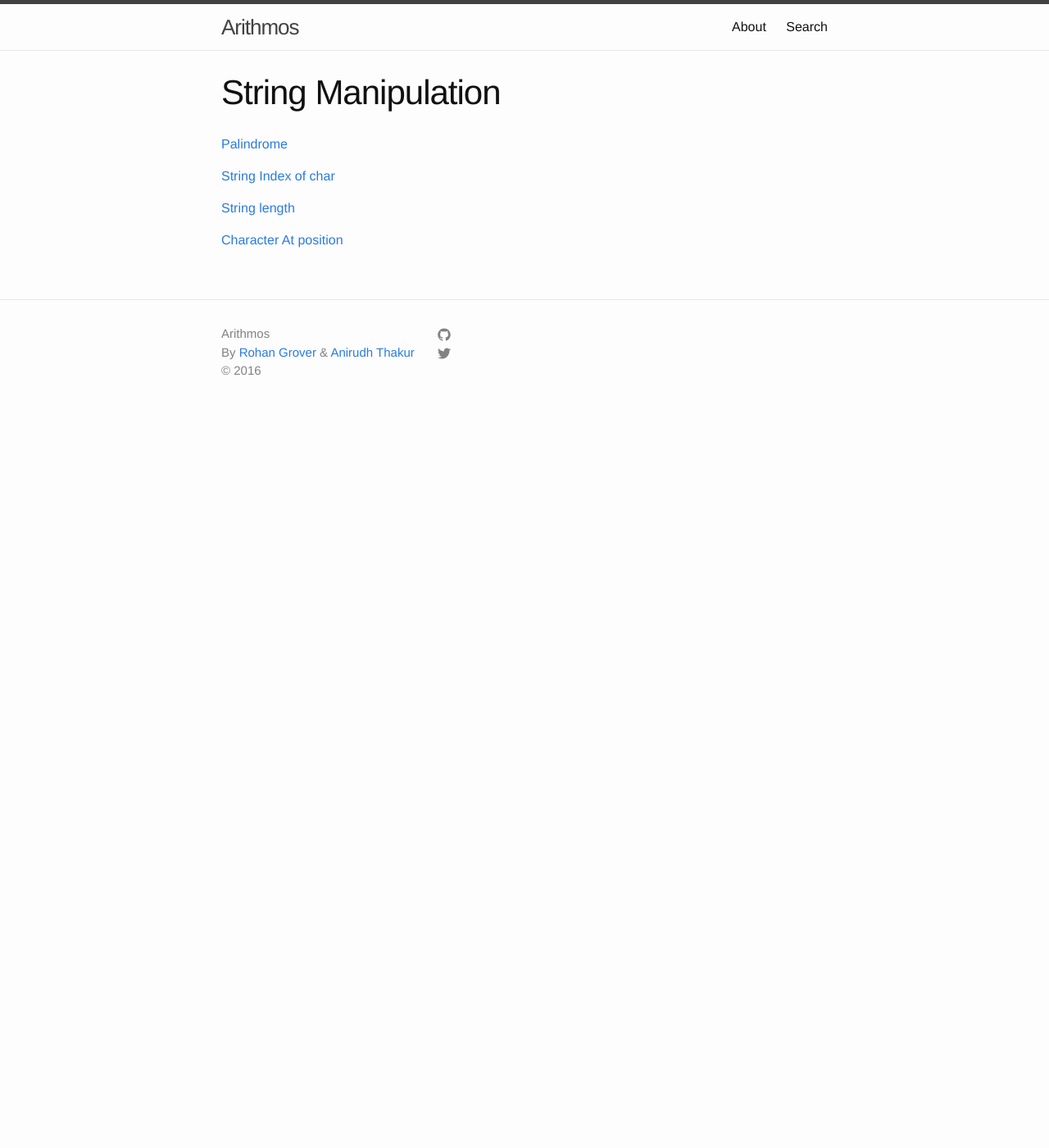
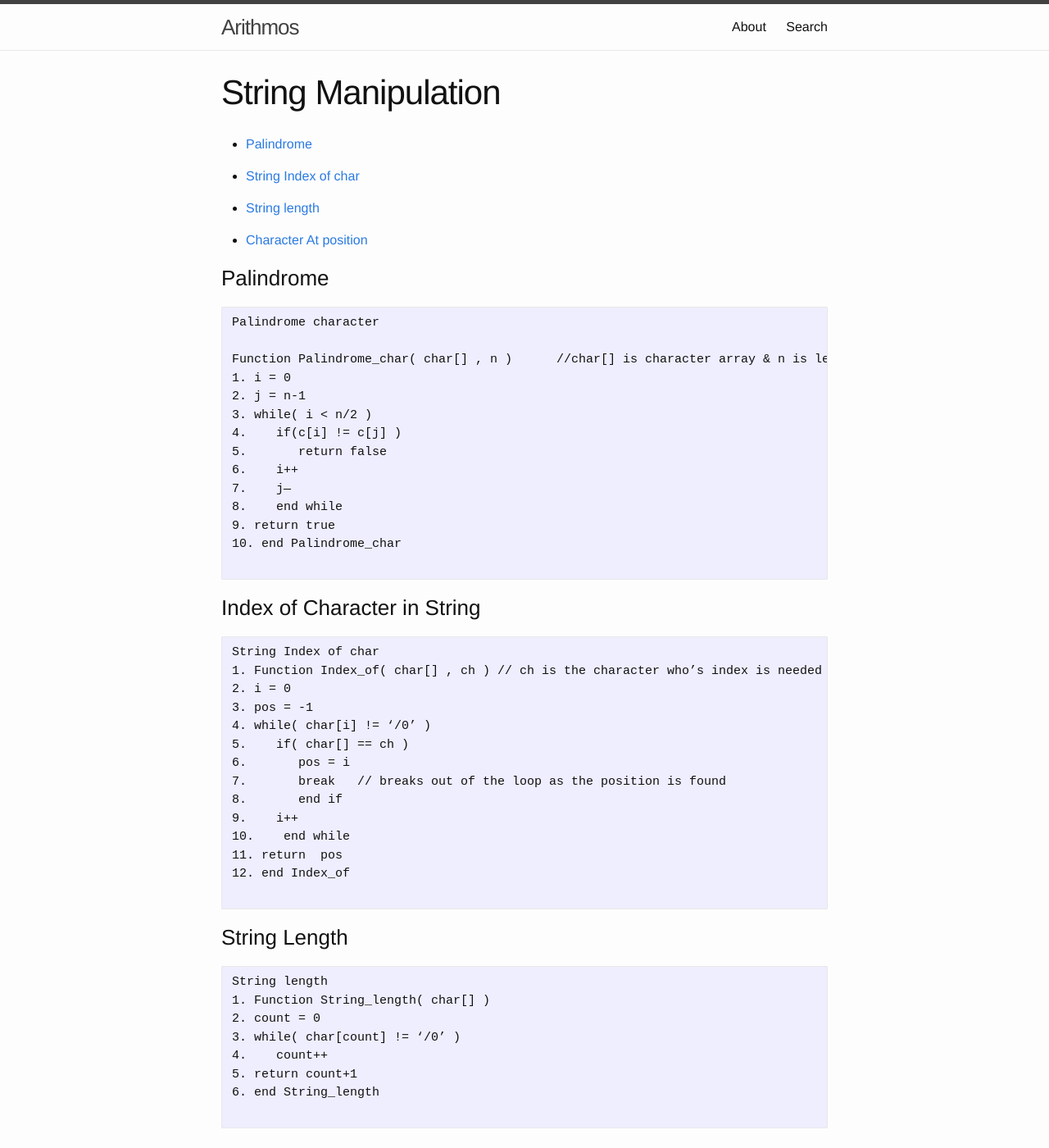
Before and after one commit to aarithmos/Algorithms, a Jekyll site: the page built from _posts/2016-11-25-String-Manipulation.markdown, in a window 1280 px wide and 1400 px high. Shown: the whole window at 82% size. Built offline with Jekyll 4.4.1, drawn with Linux system fonts in a browser that asks for light colours; some of the changed text lies outside the part shown.

Commit message:
Update 2016-11-25-String-Manipulation.markdown

````diff
--- a/_posts/2016-11-25-String-Manipulation.markdown
+++ b/_posts/2016-11-25-String-Manipulation.markdown
@@ -5,13 +5,82 @@ author: "Palindrome String Index of char length Character At position"
 permalink: /String Manipulation/
 ---
 
-[Palindrome](/downloads/Palindrome character.txt)
+* [Palindrome](#palindrome)
 
 
-[String Index of char](/downloads/String Index of char.txt)
+* [String Index of char](#index-of-character-in-string)
 
 
-[String length](/downloads/String length.txt)
+* [String length](#string-length)
 
 
-[Character At position](/downloads/Character At position.txt)
+* [Character At position](#character-position)
+
+
+### Palindrome
+
+```
+Palindrome character
+
+Function Palindrome_char( char[] , n )      //char[] is character array & n is length of string
+1. i = 0
+2. j = n-1
+3. while( i < n/2 )
+4.    if(c[i] != c[j] )
+5.       return false
+6.    i++
+7.    j—
+8.    end while
+9. return true
+10. end Palindrome_char
+
+```
+
+### Index of Character in String
+
+```
+String Index of char
+1. Function Index_of( char[] , ch ) // ch is the character who’s index is needed
+2. i = 0
+3. pos = -1
+4. while( char[i] != ‘/0’ )
+5.    if( char[] == ch )
+6.       pos = i
+7.       break   // breaks out of the loop as the position is found
+8.       end if
+9.    i++
+10.    end while
+11. return  pos
+12. end Index_of
+
+```
+
+### String Length
+
+```
+String length
+1. Function String_length( char[] )
+2. count = 0
+3. while( char[count] != ‘/0’ )
+4.    count++
+5. return count+1
+6. end String_length
+
+```
+
+### Character Position
+
+```
+Character At position
+1. Function Char_At( char[] , pos )          //character present at a particular index
+2. if( pos < 0 || pos > n)
+3.    print( “index is outside the array bounds” )
+4. else
+5.     return char[pos]
+6. end Char_At
+
+```
+
+[BACK TO THE TOP](#top)
+
+ [![](/img/back.png)](/search)
````
